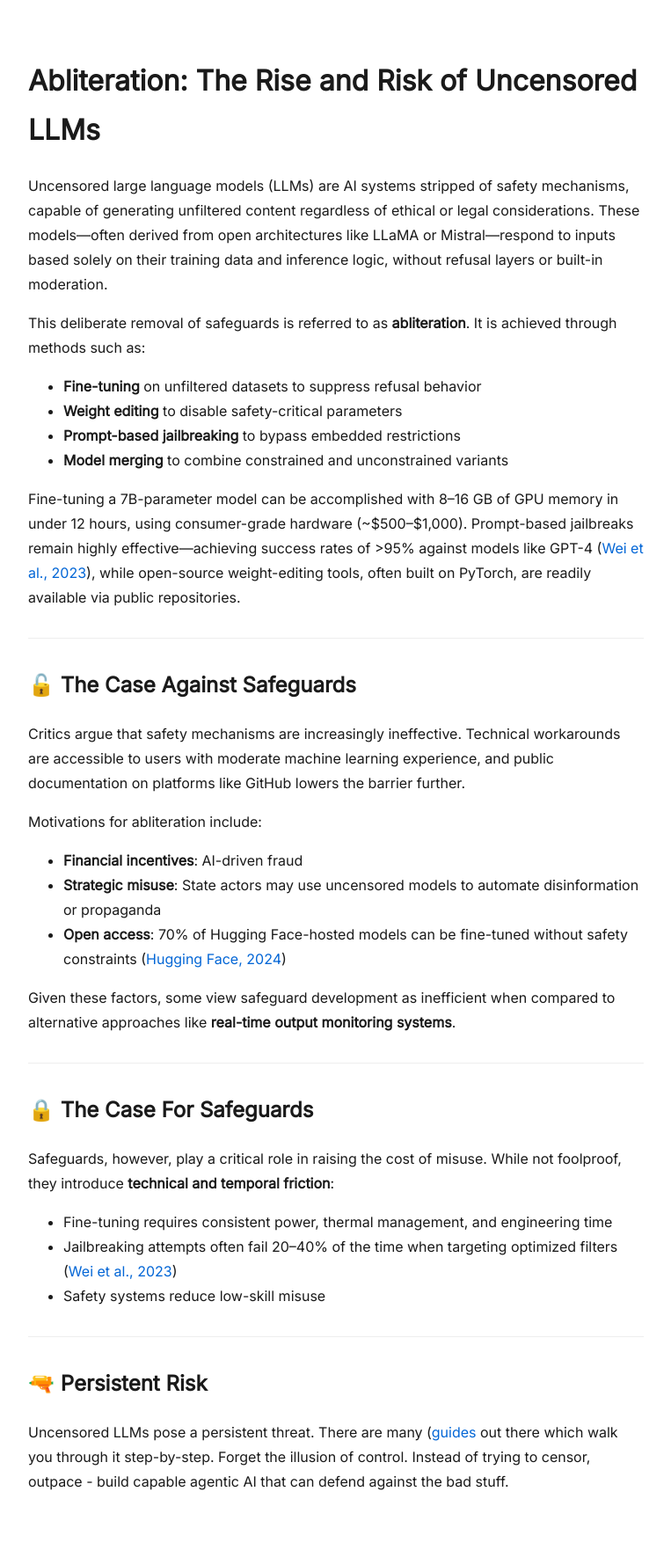
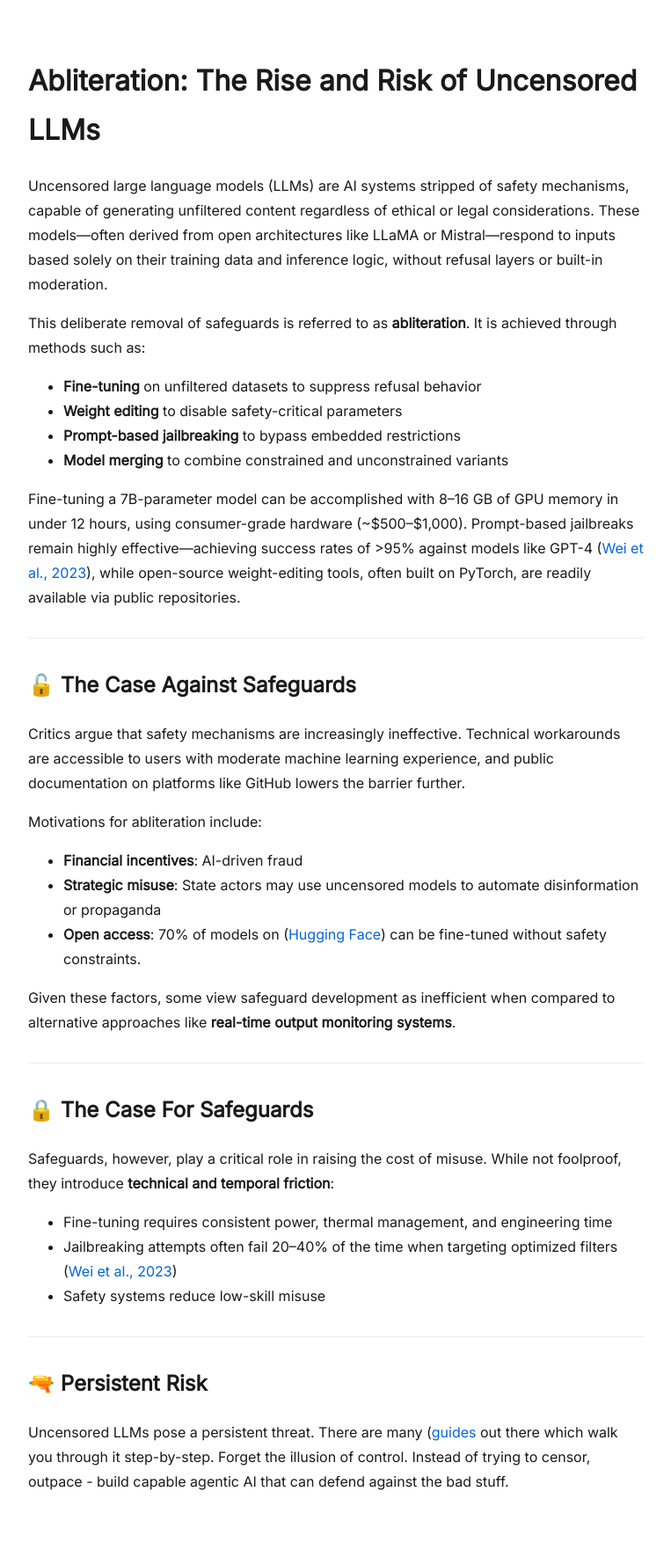
Before and after one commit to frost0x/frost0x.github.io, a Jekyll site: the page built from _posts/2025-04-14-abliteration.md, in a window 1280 px wide. Shown: the whole page at 88% size, without its empty margins (258-1021 px from the left). Built offline with Jekyll 4.4.1, drawn with Linux system fonts in a browser that asks for light colours.

Commit message:
Update 2025-04-14-abliteration.md

```diff
--- a/_posts/2025-04-14-abliteration.md
+++ b/_posts/2025-04-14-abliteration.md
@@ -27,7 +27,7 @@ Motivations for abliteration include:
 
 - **Financial incentives**: AI-driven fraud
 - **Strategic misuse**: State actors may use uncensored models to automate disinformation or propaganda
-- **Open access**: 70% of Hugging Face-hosted models can be fine-tuned without safety constraints ([Hugging Face, 2024](https://huggingface.co))
+- **Open access**: 70% of models on ([Hugging Face](https://huggingface.co)) can be fine-tuned without safety constraints.
 
 Given these factors, some view safeguard development as inefficient when compared to alternative approaches like **real-time output monitoring systems**.
 
```
